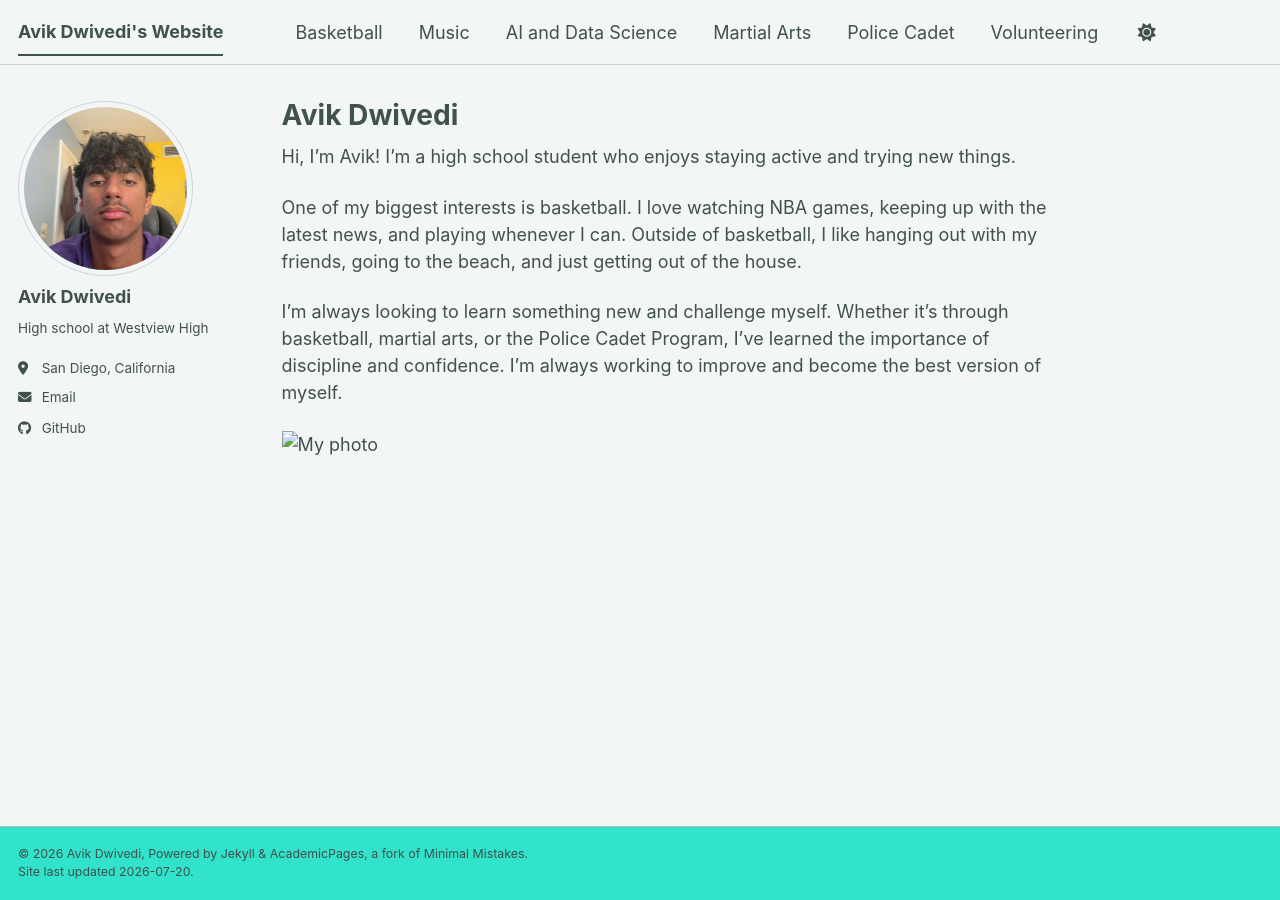
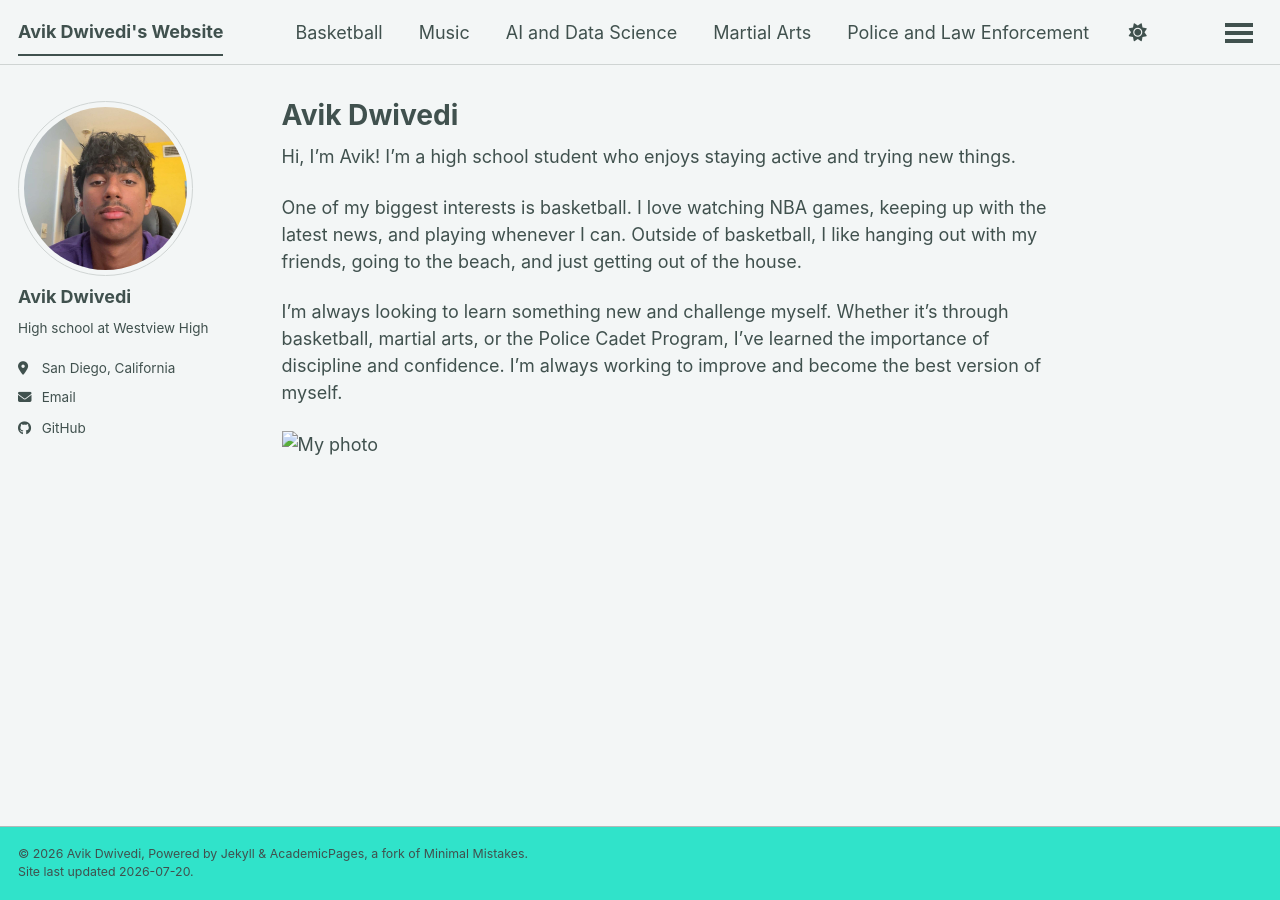
Before and after one commit to vikuser99/simple, a Jekyll site: the page built from _pages/about.md, in a window 1280 px wide. Built offline with Jekyll 4.4.1, drawn with Linux system fonts in a browser that asks for light colours; a style sheet for code colours, icons or effects is not loaded.

Commit message:
Update navigation.yml

```diff
--- a/_data/navigation.yml
+++ b/_data/navigation.yml
@@ -22,8 +22,8 @@
   - title: "Martial Arts"
     url: /martial_arts/
 
-  - title: "Police Cadet"
-    url: /police_cadet/
+  - title: "Police and Law Enforcement"
+    url: /police_law/
 
   - title: "Volunteering"
     url: /volunteering/
```
